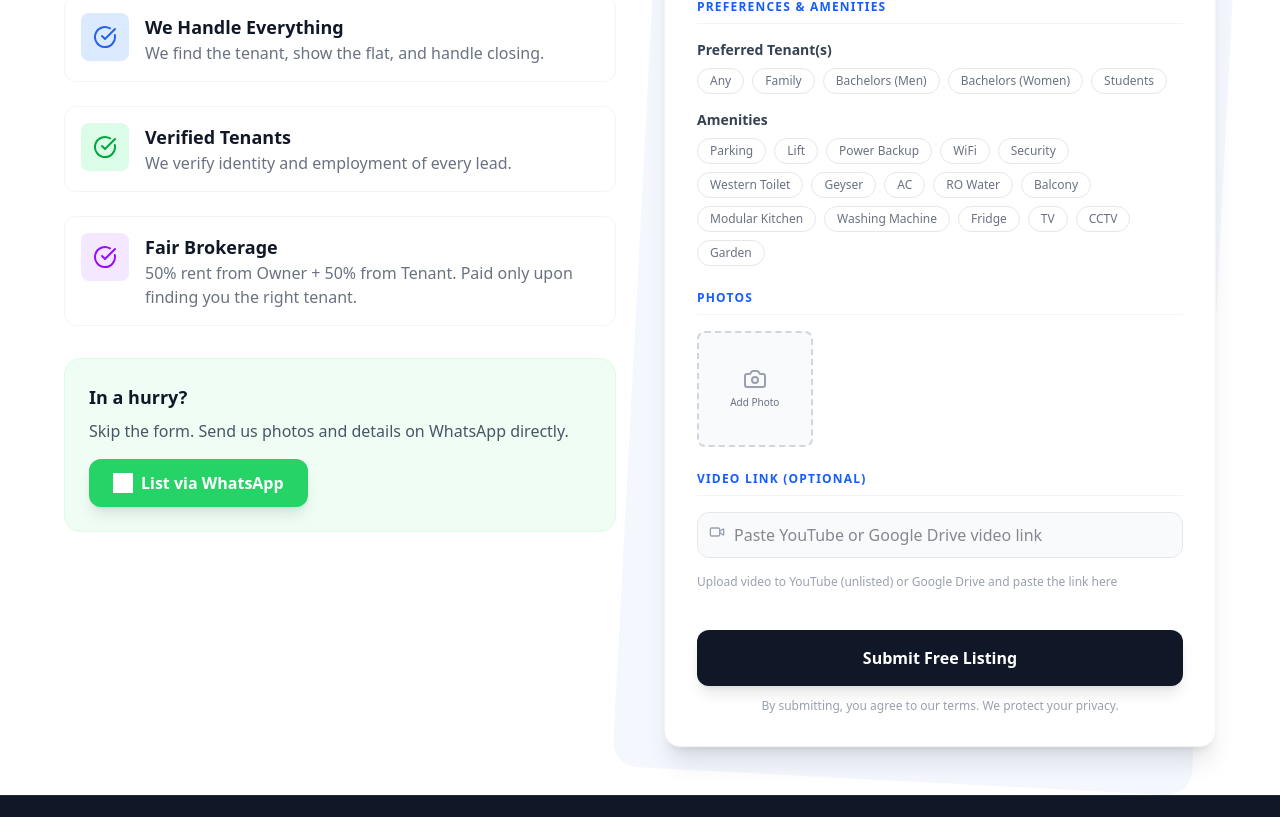
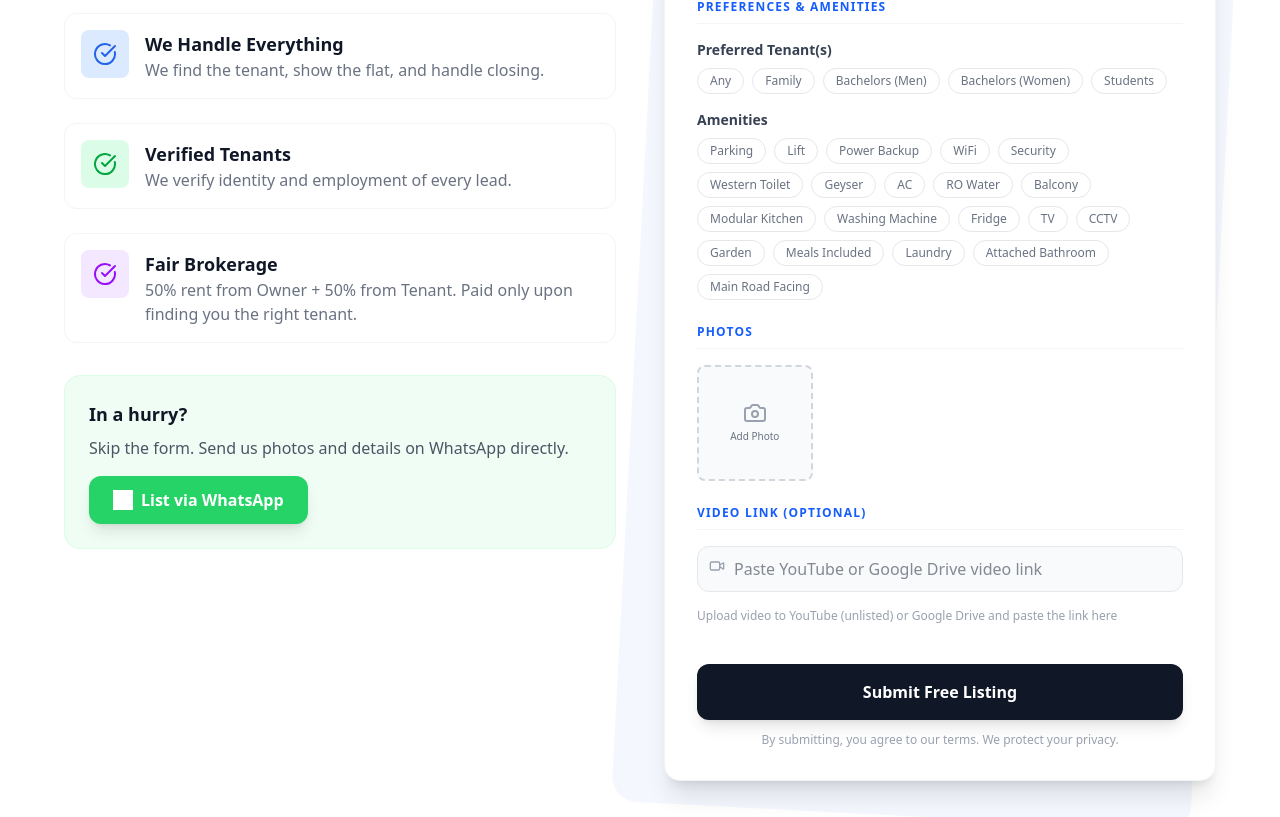
Before and after one commit to rupeshsinghkota/Ranchirent, a Next.js app: page /landlord in a window 1280 px wide. Shown: the part 783-1600 px from the top of the page. Built offline with nearby package versions, Linux system fonts and the light colour scheme; grey boxes are pictures that could not be loaded.

Commit message:
Add PG/Hostel, Shop/Office property types + PG-specific amenities (Meals, Laundry, etc.)

```diff
--- a/components/AgentForm.tsx
+++ b/components/AgentForm.tsx
@@ -232,7 +232,7 @@ export default function AgentForm() {
                             <select required className="w-full px-3 py-2.5 rounded-xl bg-gray-50 border border-gray-200 outline-none"
                                 value={formData.type} onChange={e => setFormData({ ...formData, type: e.target.value })}>
                                 <option value="">Select Type</option>
-                                {["1 RK", "1 BHK", "2 BHK", "3 BHK", "Independent House"].map(t => <option key={t} value={t}>{t}</option>)}
+                                {["1 RK", "1 BHK", "2 BHK", "3 BHK", "Independent House", "PG/Hostel", "Shop/Office"].map(t => <option key={t} value={t}>{t}</option>)}
                             </select>
                         </div>
                         <div>
@@ -275,7 +275,7 @@ export default function AgentForm() {
                     <div>
                         <label className="block text-sm font-semibold text-gray-700 mb-2">Amenities</label>
                         <div className="flex flex-wrap gap-2">
-                            {["Parking", "Lift", "Power Backup", "WiFi", "Security", "Western Toilet", "Geyser", "AC", "RO Water", "Balcony", "Modular Kitchen", "Washing Machine", "Fridge", "TV", "CCTV", "Garden"].map(tag => (
+                            {["Parking", "Lift", "Power Backup", "WiFi", "Security", "Western Toilet", "Geyser", "AC", "RO Water", "Balcony", "Modular Kitchen", "Washing Machine", "Fridge", "TV", "CCTV", "Garden", "Meals Included", "Laundry", "Attached Bathroom", "Main Road Facing"].map(tag => (
                                 <button type="button" key={tag} onClick={() => toggleSelection("amenities", tag)}
                                     className={`px-3 py-1 text-xs font-medium rounded-full border transition ${formData.amenities.includes(tag) ? "bg-blue-600 text-white border-blue-600" : "bg-white text-gray-500 border-gray-200 hover:border-gray-400"}`}>
                                     {tag}
--- a/components/EditListingModal.tsx
+++ b/components/EditListingModal.tsx
@@ -274,7 +274,7 @@ export default function EditListingModal({ property, onClose, onSuccess }: EditL
                                     className="w-full px-4 py-2.5 rounded-xl bg-gray-50 border border-gray-200 outline-none"
                                 >
                                     <option value="">Select Type</option>
-                                    {["1 RK", "1 BHK", "2 BHK", "3 BHK", "Independent House"].map((t) => (
+                                    {["1 RK", "1 BHK", "2 BHK", "3 BHK", "Independent House", "PG/Hostel", "Shop/Office"].map((t) => (
                                         <option key={t} value={t}>{t}</option>
                                     ))}
                                 </select>
@@ -352,8 +352,8 @@ export default function EditListingModal({ property, onClose, onSuccess }: EditL
                                 <div
                                     key={`existing-${src}`}
                                     className={`relative aspect-square cursor-move transition-all duration-200 ${draggedIndex === i && draggedType === 'existing'
-                                            ? 'opacity-50 scale-95'
-                                            : 'opacity-100'
+                                        ? 'opacity-50 scale-95'
+                                        : 'opacity-100'
                                         }`}
                                     draggable
                                     onDragStart={() => handleDragStart(i, 'existing')}
@@ -384,8 +384,8 @@ export default function EditListingModal({ property, onClose, onSuccess }: EditL
                                 <div
                                     key={`new-${src}`}
                                     className={`relative aspect-square cursor-move transition-all duration-200 ${draggedIndex === i && draggedType === 'new'
-                                            ? 'opacity-50 scale-95'
-                                            : 'opacity-100'
+                                        ? 'opacity-50 scale-95'
+                                        : 'opacity-100'
                                         }`}
                                     draggable
                                     onDragStart={() => handleDragStart(i, 'new')}
--- a/components/LandlordForm.tsx
+++ b/components/LandlordForm.tsx
@@ -216,7 +216,7 @@ export default function LandlordForm() {
                             <select required className="w-full px-3 py-2.5 rounded-xl bg-gray-50 border border-gray-200 outline-none"
                                 value={formData.type} onChange={e => setFormData({ ...formData, type: e.target.value })}>
                                 <option value="">Select Type</option>
-                                {["1 RK", "1 BHK", "2 BHK", "3 BHK", "Independent House"].map(t => <option key={t} value={t}>{t}</option>)}
+                                {["1 RK", "1 BHK", "2 BHK", "3 BHK", "Independent House", "PG/Hostel", "Shop/Office"].map(t => <option key={t} value={t}>{t}</option>)}
                             </select>
                         </div>
                         <div>
@@ -261,7 +261,7 @@ export default function LandlordForm() {
                     <div>
                         <label className="block text-sm font-semibold text-gray-700 mb-2">Amenities</label>
                         <div className="flex flex-wrap gap-2">
-                            {["Parking", "Lift", "Power Backup", "WiFi", "Security", "Western Toilet", "Geyser", "AC", "RO Water", "Balcony", "Modular Kitchen", "Washing Machine", "Fridge", "TV", "CCTV", "Garden"].map(tag => (
+                            {["Parking", "Lift", "Power Backup", "WiFi", "Security", "Western Toilet", "Geyser", "AC", "RO Water", "Balcony", "Modular Kitchen", "Washing Machine", "Fridge", "TV", "CCTV", "Garden", "Meals Included", "Laundry", "Attached Bathroom", "Main Road Facing"].map(tag => (
                                 <button type="button" key={tag} onClick={() => toggleSelection("amenities", tag)}
                                     className={`px-3 py-1 text-xs font-medium rounded-full border transition ${formData.amenities.includes(tag) ? "bg-blue-600 text-white border-blue-600" : "bg-white text-gray-500 border-gray-200 hover:border-gray-400"}`}>
                                     {tag}
```
